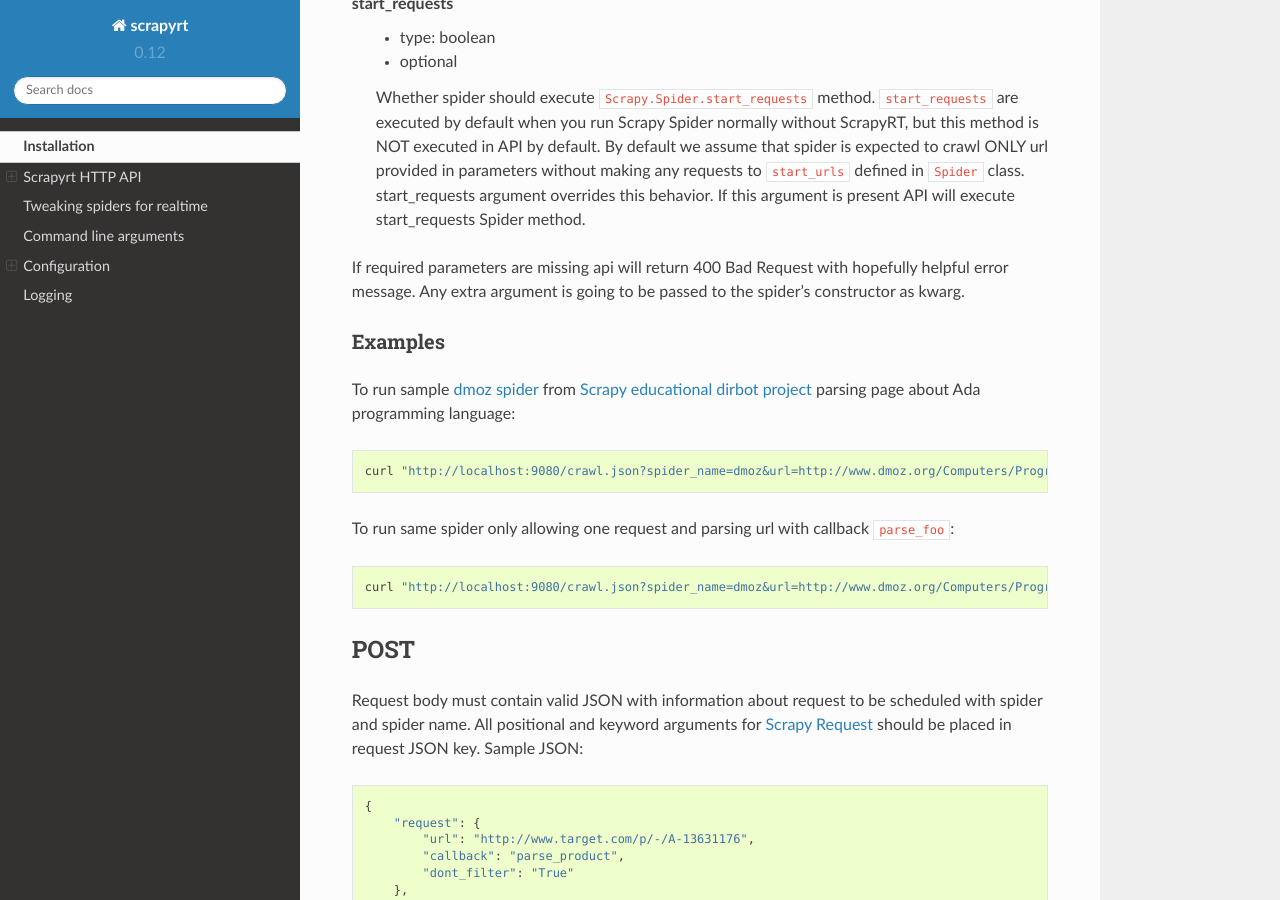
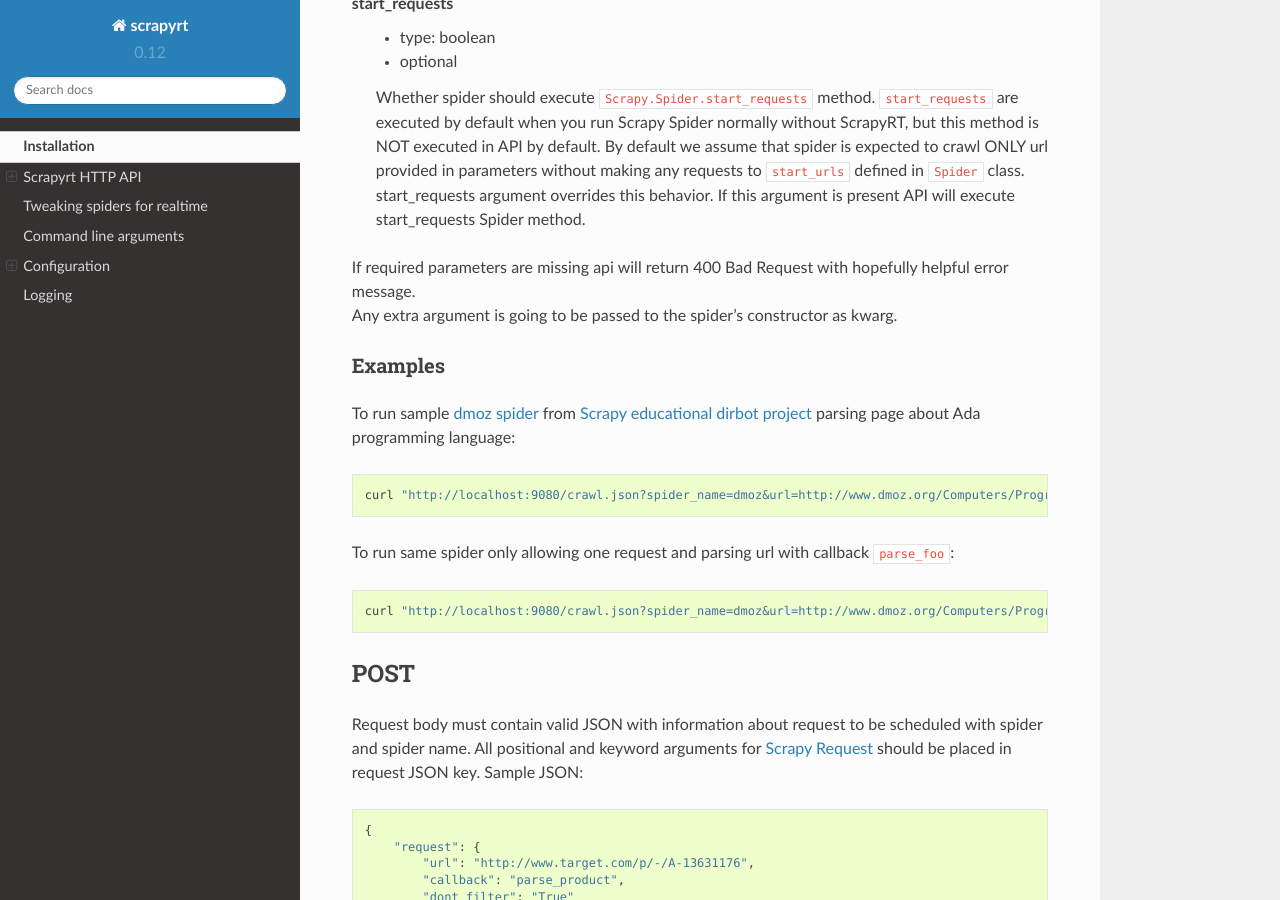
Before and after one commit to scrapinghub/scrapyrt, a Sphinx documentation site: the page built from docs/source/api.rst, in a window 1280 px wide and 900 px high, scrolled down 2756 px. Built offline with Sphinx 7.4.7 and the Read the Docs theme 2.0.0, drawn with Linux system fonts in a browser that asks for light colours; some of the changed text lies outside the part shown.

Commit message:
Improve readability in new docs lines.

```diff
--- a/docs/source/api.rst
+++ b/docs/source/api.rst
@@ -130,9 +130,8 @@ start_requests
     behavior. If this argument is present API will execute start_requests
     Spider method.
 
-If required parameters are missing api will return 400 Bad Request
-with hopefully helpful error message.
-Any extra argument is going to be passed to the spider's constructor as kwarg.
+| If required parameters are missing api will return 400 Bad Request with hopefully helpful error message.
+| Any extra argument is going to be passed to the spider's constructor as kwarg.
 
 Examples
 ~~~~~~~~
@@ -217,9 +216,8 @@ url
 
 It can contain all keyword arguments supported by `Scrapy Request`_ class.
 
-If required parameters are missing api will return 400 Bad Request with
-hopefully helpful error message.
-Any extra argument is going to be passed to the spider's constructor as kwarg.
+| If required parameters are missing api will return 400 Bad Request with hopefully helpful error message.
+| Any extra argument is going to be passed to the spider's constructor as kwarg.
 
 Examples
 ~~~~~~~~
```
